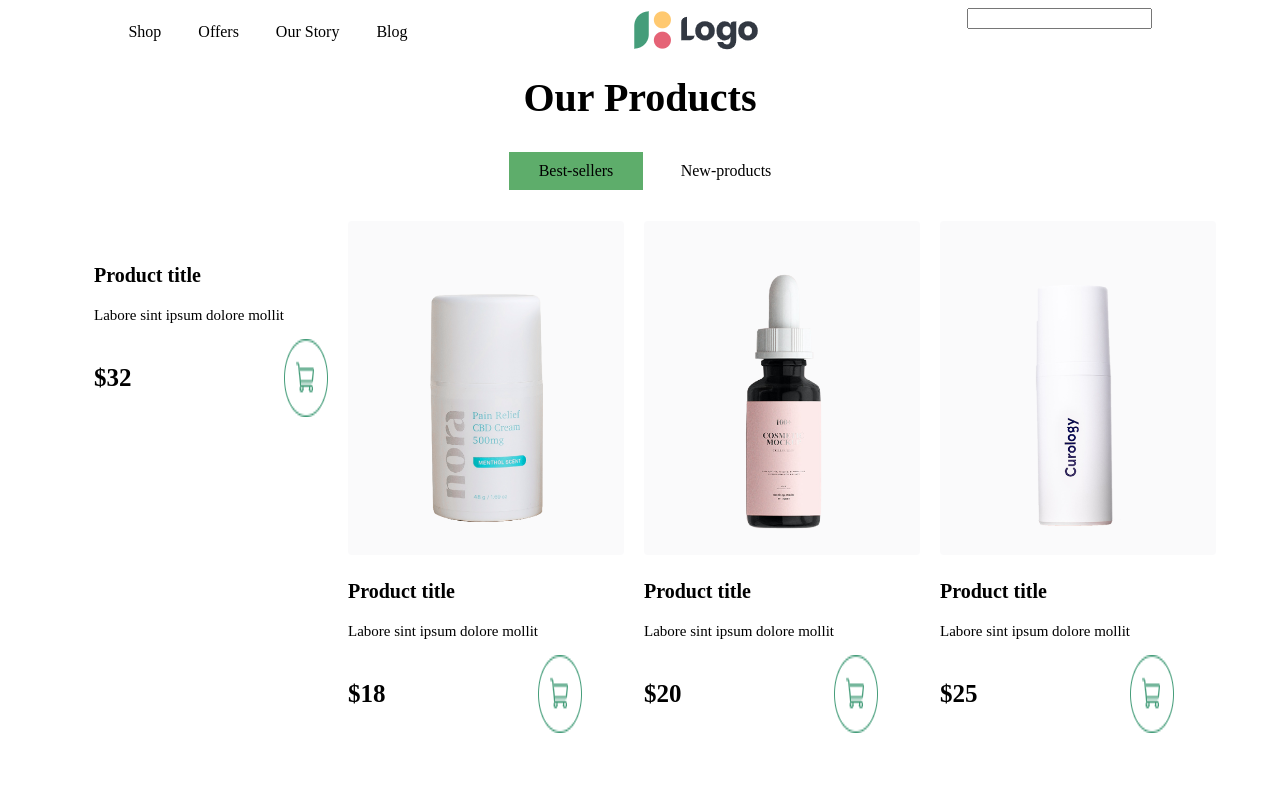
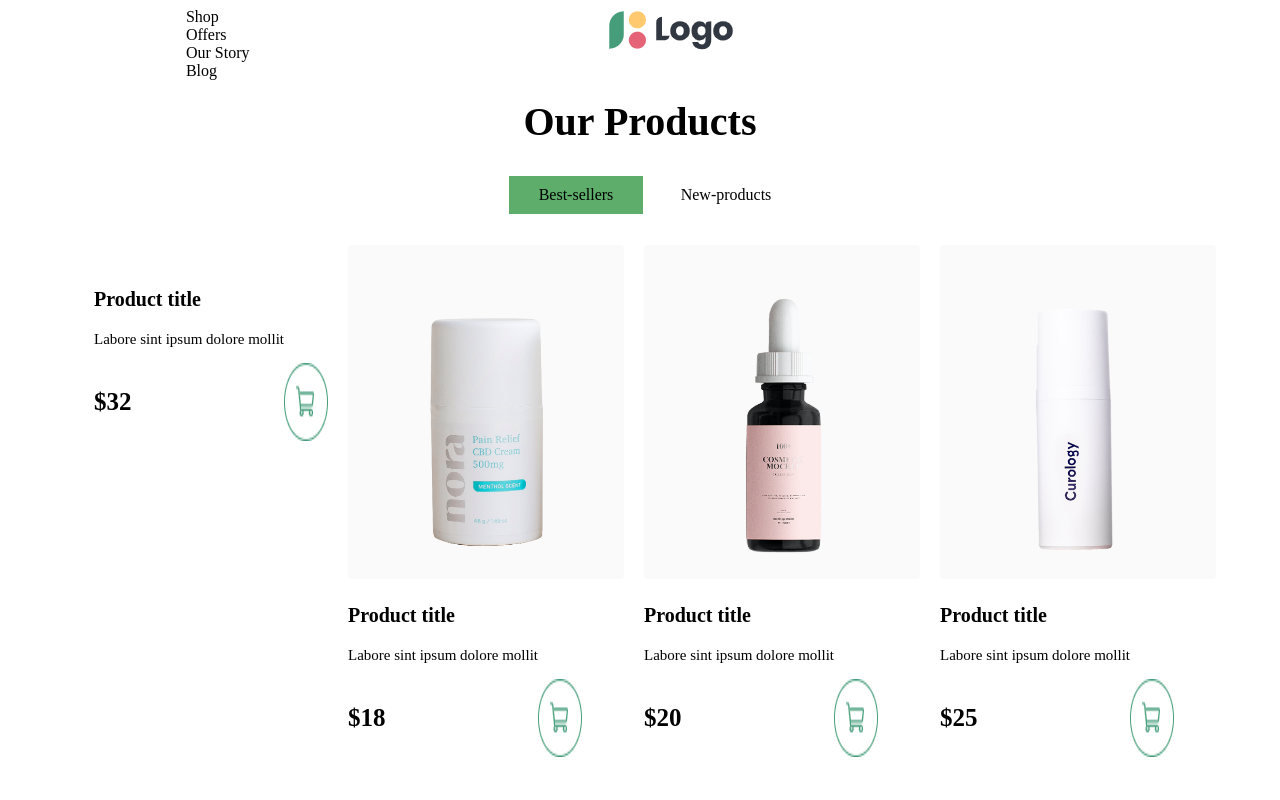
Before and after one commit to Phihoang2003/test1, a plain HTML site: page index.html in a window 1280 px wide. Shown: the top 800 px of the page. Drawn offline with Linux system fonts and the light colour scheme; files whose address does not match are found by name.

Commit message:
completely cau3

```diff
--- a/index.html
+++ b/index.html
@@ -22,9 +22,7 @@
                 <img src="./2_Homepage/logo.png" alt="">
             </div>
             <div id="menu-right">
-                <input type="text" name="" id="input">
-                <img src="./2_Homepage//Button 1 (3).png" alt="">
-                <img src="./2_Homepage//cart.png" alt="">
+
             </div>
         </div>
         <div id="banner">
--- a/style.css
+++ b/style.css
@@ -3,12 +3,8 @@
     justify-content: space-around;
 }
 
-#menu-left {
-    display: flex;
-    justify-content: space-around;
-    width: 25%;
-    align-items: center;
-}
+#menu-left
+
 
 
 
```
